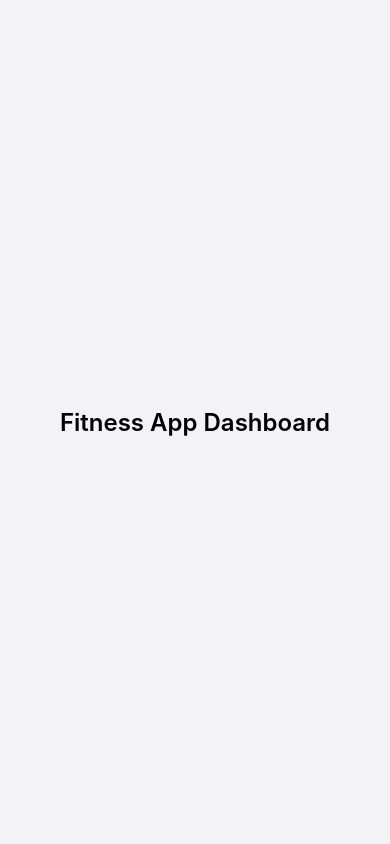
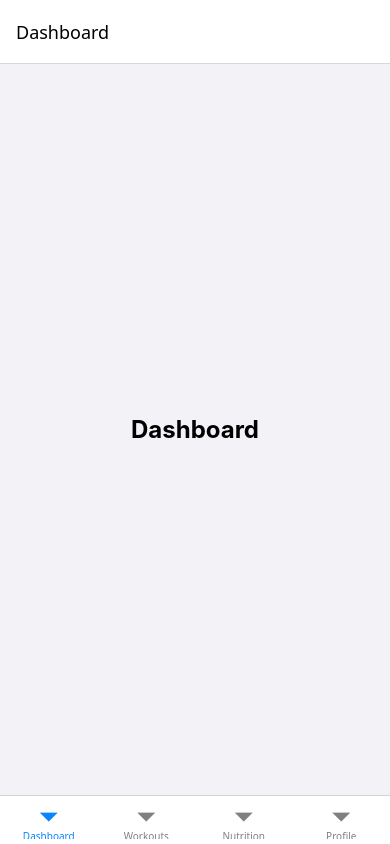
Before and after one commit to Akshat1003-ctrl/FitnessApp, a React Native app: screen / in a window 390 px wide. Built offline with nearby package versions, Linux system fonts and the light colour scheme.

Commit message:
Added Navigation Bar

```diff
--- a/App.tsx
+++ b/App.tsx
@@ -1,8 +1,8 @@
 import React from 'react';
-import DashboardScreen from './src/screens/DashboardScreen';
+import NavigationWrapper from './src/navigation/AppNavigator';
 
 function App(): React.JSX.Element {
-  return <DashboardScreen />;
+  return <NavigationWrapper />;
 }
 
 export default App;
--- /dev/null
+++ b/src/navigation/AppNavigator.tsx
@@ -0,0 +1,82 @@
+import React from 'react';
+import { createBottomTabNavigator } from '@react-navigation/bottom-tabs';
+import { NavigationContainer } from '@react-navigation/native';
+import { Text, View, useColorScheme, StyleSheet } from 'react-native';
+
+// --- Placeholder Screens ---
+// In a real app, these would be your screen components from the /screens folder.
+// For now, we'll create simple placeholders.
+
+const PlaceholderScreen = ({ route }: { route: any }) => {
+  const isDarkMode = useColorScheme() === 'dark';
+
+  // Define dynamic colors separately
+  const viewStyle = {
+    backgroundColor: isDarkMode ? '#1C1C1E' : '#F2F2F7',
+  };
+  const textStyle = {
+    color: isDarkMode ? '#FFF' : '#000',
+  };
+
+  return (
+    // Combine static styles from StyleSheet with dynamic styles
+    <View style={[styles.placeholderContainer, viewStyle]}>
+      <Text style={[styles.placeholderText, textStyle]}>{route.name}</Text>
+    </View>
+  );
+};
+
+// --- Tab Navigator Setup ---
+const Tab = createBottomTabNavigator();
+
+function AppNavigator(): React.JSX.Element {
+  const isDarkMode = useColorScheme() === 'dark';
+
+  return (
+    <Tab.Navigator
+      screenOptions={{
+        headerShown: true, // Show a header for each screen
+        headerStyle: {
+          backgroundColor: isDarkMode ? '#1C1C1E' : '#FFFFFF',
+        },
+        headerTitleStyle: {
+          color: isDarkMode ? '#FFFFFF' : '#000000',
+        },
+        tabBarStyle: {
+          backgroundColor: isDarkMode ? '#1C1C1E' : '#FFFFFF',
+          borderTopColor: isDarkMode ? '#3A3A3C' : '#D1D1D6',
+        },
+        tabBarActiveTintColor: '#0A84FF', // A nice blue for the active tab
+        tabBarInactiveTintColor: 'gray',
+      }}
+    >
+      <Tab.Screen name="Dashboard" component={PlaceholderScreen} />
+      <Tab.Screen name="Workouts" component={PlaceholderScreen} />
+      <Tab.Screen name="Nutrition" component={PlaceholderScreen} />
+      <Tab.Screen name="Profile" component={PlaceholderScreen} />
+    </Tab.Navigator>
+  );
+}
+
+// --- Main Export ---
+// This component wraps the entire app in the NavigationContainer.
+export default function NavigationWrapper() {
+  return (
+    <NavigationContainer>
+      <AppNavigator />
+    </NavigationContainer>
+  );
+}
+
+// --- Styles for Placeholder ---
+const styles = StyleSheet.create({
+  placeholderContainer: {
+    flex: 1,
+    justifyContent: 'center',
+    alignItems: 'center',
+  },
+  placeholderText: {
+    fontSize: 24,
+    fontWeight: 'bold',
+  },
+});
```
Also changed, not shown: package.json (+6 -1 lines), 5 other files (tests, documents, lock files or other folders).
